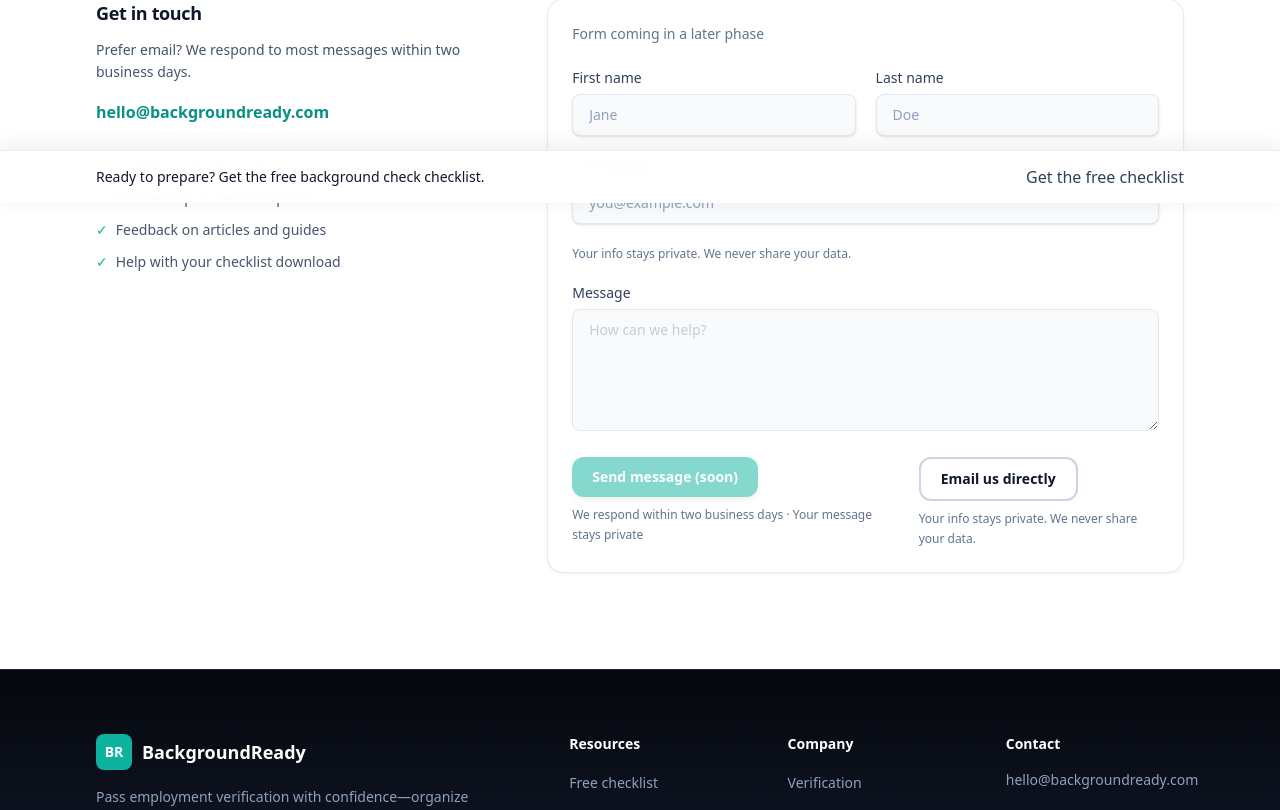
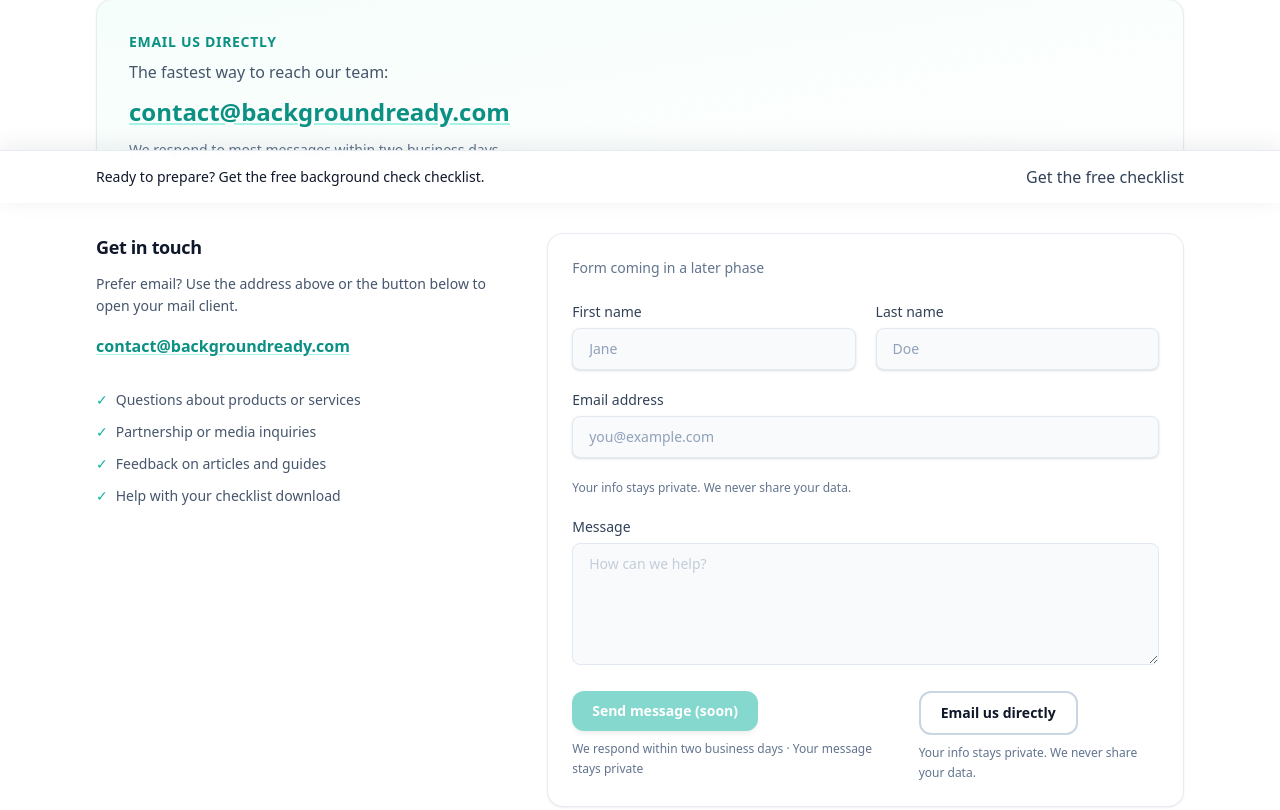
Before and after one commit to mrlunt007/backgroundready, a Next.js app: page /contact in a window 1280 px wide. Shown: the part 650-1460 px from the top of the page. Built offline with nearby package versions, Linux system fonts and the light colour scheme; no server answers.

Commit message:
Use contact@backgroundready.com sitewide with mailto links.
Add ContactEmailLink and shared Organization JSON-LD on footer, contact, about, checklist, and blog areas.

Co-authored-by: Cursor <cursoragent@cursor.com>

```diff
--- a/app/checklist/page.tsx
+++ b/app/checklist/page.tsx
@@ -5,6 +5,7 @@ import { Card } from "@/components/ui/Card";
 import { Input } from "@/components/ui/Input";
 import { TrustMicroCopy } from "@/components/ui/TrustMicroCopy";
 import { Section } from "@/components/ui/Section";
+import { ContactEmailLink } from "@/components/ui/ContactEmailLink";
 import { PRIMARY_CTA, SITE_NAME } from "@/lib/constants";
 import { IMAGES } from "@/lib/images";
 import { TRUST_COPY } from "@/lib/trust-copy";
@@ -125,7 +126,8 @@ export default function ChecklistPage() {
             </div>
             <p className="mt-4 text-xs text-slate-500">
               By signing up, you agree to receive emails from {SITE_NAME}. Unsubscribe
-              anytime.
+              anytime. Questions?{" "}
+              <ContactEmailLink className="text-xs font-medium" />.
             </p>
           </Card>
         </div>
--- a/app/contact/page.tsx
+++ b/app/contact/page.tsx
@@ -2,17 +2,19 @@ import type { Metadata } from "next";
 import { PageHeader } from "@/components/layout/PageHeader";
 import { Button } from "@/components/ui/Button";
 import { Card } from "@/components/ui/Card";
+import { ContactEmailLink } from "@/components/ui/ContactEmailLink";
 import { CTAWithTrust } from "@/components/ui/CTAWithTrust";
 import { Input } from "@/components/ui/Input";
 import { TrustMicroCopy } from "@/components/ui/TrustMicroCopy";
 import { Section } from "@/components/ui/Section";
-import { CONTACT_EMAIL, SITE_NAME } from "@/lib/constants";
+import { CONTACT_EMAIL, SITE_NAME, SITE_URL } from "@/lib/constants";
 import { IMAGES } from "@/lib/images";
+import { getOrganizationSchema } from "@/lib/seo/organization-schema";
 import { TRUST_COPY } from "@/lib/trust-copy";
 
 export const metadata: Metadata = {
   title: "Contact",
-  description: `Get in touch with the ${SITE_NAME} team.`,
+  description: `Get in touch with the ${SITE_NAME} team at ${CONTACT_EMAIL}.`,
 };
 
 const contactReasons = [
@@ -23,8 +25,21 @@ const contactReasons = [
 ];
 
 export default function ContactPage() {
+  const contactPageSchema = {
+    "@context": "https://schema.org",
+    "@type": "ContactPage",
+    name: `Contact ${SITE_NAME}`,
+    url: `${SITE_URL}/contact`,
+    description: `Contact the ${SITE_NAME} team.`,
+    mainEntity: getOrganizationSchema(),
+  };
+
   return (
     <>
+      <script
+        type="application/ld+json"
+        dangerouslySetInnerHTML={{ __html: JSON.stringify(contactPageSchema) }}
+      />
       <PageHeader
         eyebrow="Contact"
         title="We'd like to hear from you"
@@ -38,18 +53,27 @@ export default function ContactPage() {
       />
 
       <Section containerClassName="max-w-5xl">
+        <Card className="mb-10 border-brand-200/60 bg-gradient-to-br from-brand-50/50 to-white p-6 sm:p-8">
+          <p className="text-sm font-semibold uppercase tracking-wider text-brand-700">
+            Email us directly
+          </p>
+          <p className="mt-2 text-base text-slate-600">
+            The fastest way to reach our team:
+          </p>
+          <ContactEmailLink className="mt-3 block text-xl sm:text-2xl" />
+          <p className="mt-3 text-sm text-slate-500">
+            We respond to most messages within two business days.
+          </p>
+        </Card>
+
         <div className="grid gap-10 lg:grid-cols-5">
           <div className="lg:col-span-2">
             <h2 className="text-lg font-semibold text-navy-900">Get in touch</h2>
             <p className="mt-3 text-sm leading-relaxed text-slate-600">
-              Prefer email? We respond to most messages within two business days.
+              Prefer email? Use the address above or the button below to open your
+              mail client.
             </p>
-            <a
-              href={`mailto:${CONTACT_EMAIL}`}
-              className="mt-4 inline-block text-base font-semibold text-brand-700 hover:text-brand-800"
-            >
-              {CONTACT_EMAIL}
-            </a>
+            <ContactEmailLink className="mt-4 inline-block text-base" />
 
             <ul className="mt-8 space-y-3">
               {contactReasons.map((reason) => (
@@ -104,10 +128,7 @@ export default function ContactPage() {
                   <Button disabled>Send message (soon)</Button>
                 </CTAWithTrust>
                 <CTAWithTrust trust={TRUST_COPY.checklistEmail} className="sm:pt-0">
-                  <Button
-                    href={`mailto:${CONTACT_EMAIL}`}
-                    variant="outline"
-                  >
+                  <Button href={`mailto:${CONTACT_EMAIL}`} variant="outline">
                     Email us directly
                   </Button>
                 </CTAWithTrust>
--- a/app/layout.tsx
+++ b/app/layout.tsx
@@ -3,6 +3,7 @@ import { Fraunces, Geist, Geist_Mono } from "next/font/google";
 import { Analytics } from "@vercel/analytics/next";
 import { Footer } from "@/components/layout/Footer";
 import { Header } from "@/components/layout/Header";
+import { SiteJsonLd } from "@/components/layout/SiteJsonLd";
 import { StickyChecklistBar } from "@/components/marketing/StickyChecklistBar";
 import {
   SITE_DESCRIPTION,
@@ -53,6 +54,7 @@ export default function RootLayout({
       <body
         className={`${geistSans.variable} ${geistMono.variable} ${fraunces.variable} flex min-h-screen flex-col font-sans`}
       >
+        <SiteJsonLd />
         <Header />
         <main className="flex-1">{children}</main>
         <Footer />
--- a/components/blog/ArticleJsonLd.tsx
+++ b/components/blog/ArticleJsonLd.tsx
@@ -1,4 +1,4 @@
-import { SITE_NAME, SITE_URL } from "@/lib/constants";
+import { CONTACT_EMAIL, SITE_NAME, SITE_URL } from "@/lib/constants";
 import type { BlogPost } from "@/types/blog";
 
 type ArticleJsonLdProps = {
@@ -22,11 +22,13 @@ export function ArticleJsonLd({ post }: ArticleJsonLdProps) {
       : {
           "@type": "Organization",
           name: SITE_NAME,
+          email: CONTACT_EMAIL,
         },
     publisher: {
       "@type": "Organization",
       name: SITE_NAME,
       url: SITE_URL,
+      email: CONTACT_EMAIL,
     },
     mainEntityOfPage: {
       "@type": "WebPage",
--- a/components/blog/BlogEmailSignup.tsx
+++ b/components/blog/BlogEmailSignup.tsx
@@ -1,4 +1,5 @@
 import { Button } from "@/components/ui/Button";
+import { ContactEmailLink } from "@/components/ui/ContactEmailLink";
 import { Input } from "@/components/ui/Input";
 import { TrustMicroCopy } from "@/components/ui/TrustMicroCopy";
 import { Section } from "@/components/ui/Section";
@@ -35,6 +36,9 @@ export function BlogEmailSignup() {
           </Button>
         </form>
         <TrustMicroCopy className="mt-3">{TRUST_COPY.checklistEmail}</TrustMicroCopy>
+        <p className="mt-4 text-sm text-slate-600">
+          Questions? Reach us at <ContactEmailLink className="text-sm font-medium" />.
+        </p>
       </div>
     </Section>
   );
--- a/components/layout/Footer.tsx
+++ b/components/layout/Footer.tsx
@@ -1,9 +1,9 @@
 import Link from "next/link";
 import { Button } from "@/components/ui/Button";
+import { ContactEmailLink } from "@/components/ui/ContactEmailLink";
 import { Container } from "@/components/ui/Container";
 import { CTAWithTrust } from "@/components/ui/CTAWithTrust";
 import {
-  CONTACT_EMAIL,
   NAV_LINKS,
   PRIMARY_CTA,
   SITE_DESCRIPTION,
@@ -84,12 +84,7 @@ export function Footer() {
               <p className="text-sm font-semibold text-white">Contact</p>
               <ul className="mt-4 space-y-3 text-sm text-slate-400">
                 <li>
-                  <a
-                    href={`mailto:${CONTACT_EMAIL}`}
-                    className="transition-colors hover:text-white"
-                  >
-                    {CONTACT_EMAIL}
-                  </a>
+                  <ContactEmailLink className="text-slate-400 decoration-slate-600 hover:text-white" />
                 </li>
               </ul>
             </div>
--- /dev/null
+++ b/components/layout/SiteJsonLd.tsx
@@ -0,0 +1,12 @@
+import { getOrganizationSchema } from "@/lib/seo/organization-schema";
+
+export function SiteJsonLd() {
+  const organization = getOrganizationSchema();
+
+  return (
+    <script
+      type="application/ld+json"
+      dangerouslySetInnerHTML={{ __html: JSON.stringify(organization) }}
+    />
+  );
+}
--- a/components/marketing/HomeJsonLd.tsx
+++ b/components/marketing/HomeJsonLd.tsx
@@ -1,15 +1,6 @@
 import { SITE_DESCRIPTION, SITE_NAME, SITE_URL } from "@/lib/constants";
 
 export function HomeJsonLd() {
-  const organization = {
-    "@context": "https://schema.org",
-    "@type": "Organization",
-    name: SITE_NAME,
-    url: SITE_URL,
-    description: SITE_DESCRIPTION,
-    sameAs: [],
-  };
-
   const website = {
     "@context": "https://schema.org",
     "@type": "WebSite",
@@ -58,10 +49,6 @@ export function HomeJsonLd() {
     <>
       <script
         type="application/ld+json"
-        dangerouslySetInnerHTML={{ __html: JSON.stringify(organization) }}
-      />
-      <script
-        type="application/ld+json"
         dangerouslySetInnerHTML={{ __html: JSON.stringify(website) }}
       />
       <script
--- /dev/null
+++ b/components/ui/ContactEmailLink.tsx
@@ -0,0 +1,24 @@
+import { CONTACT_EMAIL } from "@/lib/constants";
+import { cn } from "@/lib/utils";
+
+type ContactEmailLinkProps = {
+  className?: string;
+  showLabel?: boolean;
+};
+
+export function ContactEmailLink({
+  className,
+  showLabel = true,
+}: ContactEmailLinkProps) {
+  return (
+    <a
+      href={`mailto:${CONTACT_EMAIL}`}
+      className={cn(
+        "font-semibold text-brand-700 underline decoration-brand-200 underline-offset-2 transition-colors hover:text-brand-800",
+        className,
+      )}
+    >
+      {showLabel ? CONTACT_EMAIL : "Email us"}
+    </a>
+  );
+}
--- a/lib/constants.ts
+++ b/lib/constants.ts
@@ -29,4 +29,4 @@ export const SECONDARY_CTA = {
   href: "/contact",
 };
 
-export const CONTACT_EMAIL = "hello@backgroundready.com";
+export const CONTACT_EMAIL = "contact@backgroundready.com";
--- /dev/null
+++ b/lib/seo/organization-schema.ts
@@ -0,0 +1,20 @@
+import { CONTACT_EMAIL, SITE_DESCRIPTION, SITE_NAME, SITE_URL } from "@/lib/constants";
+
+export function getOrganizationSchema() {
+  return {
+    "@context": "https://schema.org",
+    "@type": "Organization",
+    name: SITE_NAME,
+    url: SITE_URL,
+    description: SITE_DESCRIPTION,
+    email: CONTACT_EMAIL,
+    contactPoint: {
+      "@type": "ContactPoint",
+      contactType: "customer support",
+      email: CONTACT_EMAIL,
+      url: `${SITE_URL}/contact`,
+      availableLanguage: ["English"],
+    },
+    sameAs: [],
+  };
+}
```
Also changed, not shown: app/about/page.tsx (+9 -0 lines).
